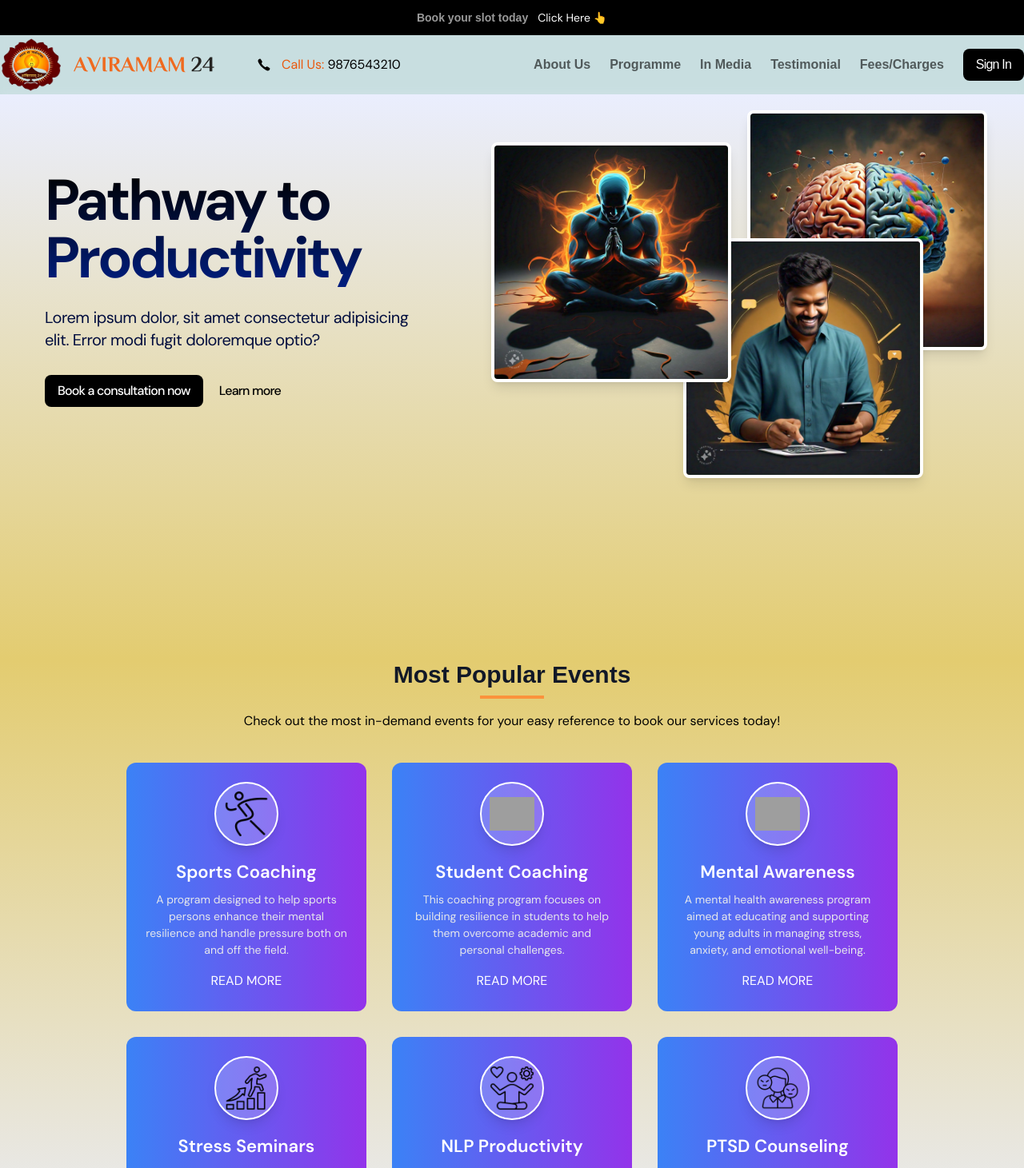
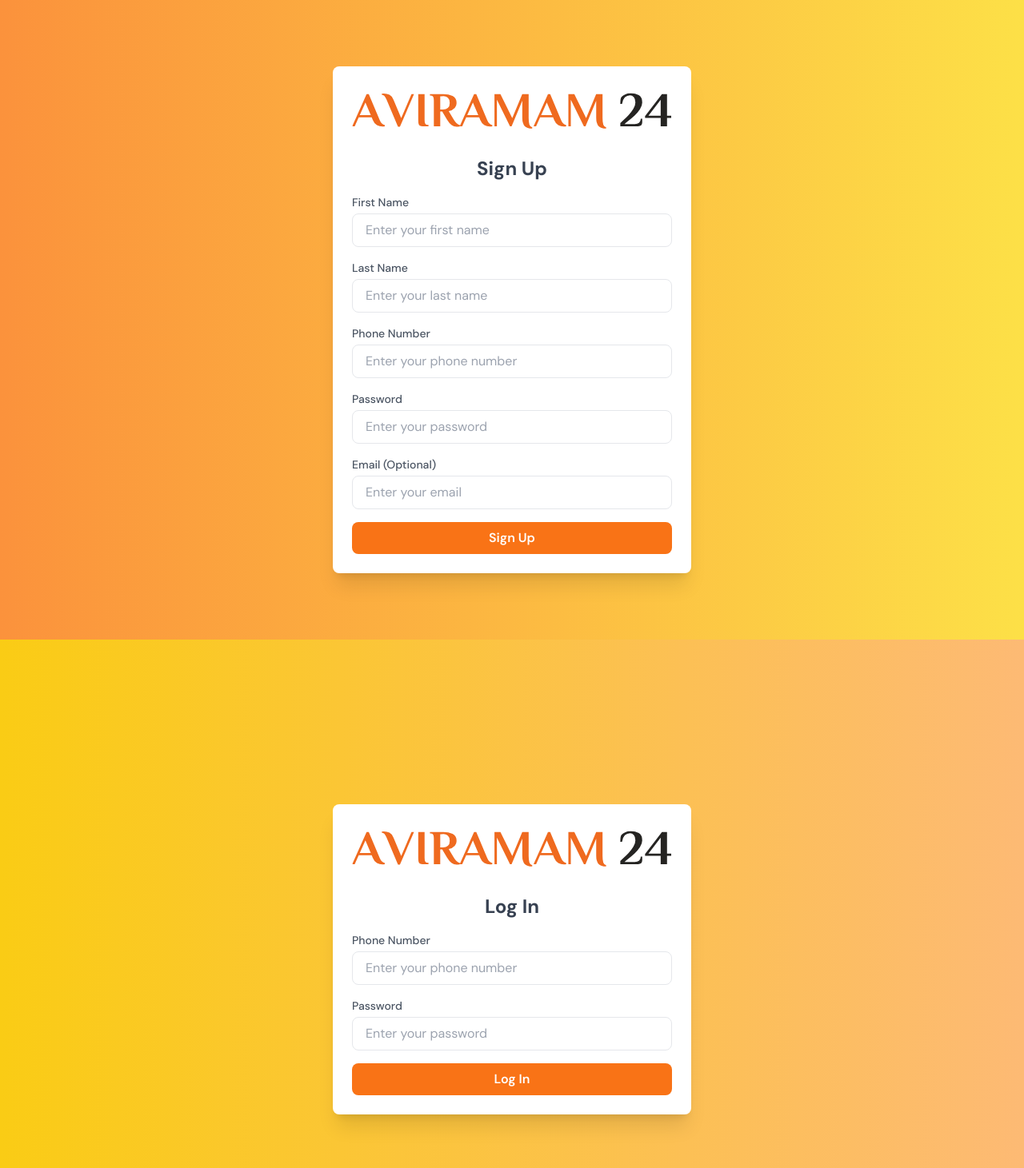
Before and after one commit to thisissuman/aviramana-24, a Next.js app: page / in a window 1280 px wide. Shown: the top 1461 px of the page at 80% size. Built offline with nearby package versions, Linux system fonts and the light colour scheme; grey boxes are pictures that could not be loaded.

Commit message:
newpages added

```diff
--- a/package.json
+++ b/package.json
@@ -11,6 +11,7 @@
   "dependencies": {
     "@clerk/nextjs": "^6.7.1",
     "@types/react-slick": "^0.23.13",
+    "formik": "^2.4.6",
     "framer-motion": "^11.11.1",
     "next": "14.2.14",
     "react": "^18",
@@ -20,7 +21,8 @@
     "react-player": "^2.16.0",
     "react-slick": "^0.30.2",
     "slick-carousel": "^1.8.1",
-    "tailwind-merge": "^2.5.2"
+    "tailwind-merge": "^2.5.2",
+    "yup": "^1.5.0"
   },
   "devDependencies": {
     "@types/node": "^20",
--- a/src/app/page.tsx
+++ b/src/app/page.tsx
@@ -5,10 +5,13 @@ import TestimonialSection from "./sections/TestimonialSection";
 import FeesAndCharges from "./sections/FeesAndCharges";
 import InMediaSection from "./sections/InMediaSection ";
 import Footer from "./sections/Footer";
-
+import SignUpPage from "./sections/SignUpPage";
+import LoginPage from "./sections/LoginPage";
 export default function Home() {
   return (
     <>
+      <SignUpPage />
+      <LoginPage/>
       <Header />
       <section id="aboutus">
         <Hero />
--- /dev/null
+++ b/src/app/sections/LoginPage.tsx
@@ -0,0 +1,92 @@
+"use client"
+import React from "react";
+import { Formik, Form, Field, ErrorMessage } from "formik";
+import * as Yup from "yup";
+import aviramam24 from "@/app/assets/aviramam24.svg";
+import Image from "next/image";
+
+const LoginPage = () => {
+  const initialValues = {
+    phoneNumber: "",
+    password: "",
+  };
+
+  const validationSchema = Yup.object({
+    phoneNumber: Yup.string()
+      .matches(/^\d{10}$/, "Phone number must be 10 digits")
+      .required("Phone number is required"),
+    password: Yup.string()
+      .min(6, "Password must be at least 6 characters")
+      .required("Password is required"),
+  });
+
+  const handleSubmit = (values : any) => {
+    console.log("Login Successful", values);
+  };
+
+  return (
+    <div className="flex items-center justify-center min-h-screen bg-gradient-to-r from-yellow-400 to-orange-300">
+      <div className="w-full max-w-md bg-white rounded-lg shadow-xl p-6">
+        <div className="flex justify-center mb-6">
+          <Image src={aviramam24} alt="AVIRAMAN24 Logo" className="h-16" />
+        </div>
+        <h1 className="text-2xl font-bold text-center text-gray-700 mb-4">Log In</h1>
+        <Formik
+          initialValues={initialValues}
+          validationSchema={validationSchema}
+          onSubmit={handleSubmit}
+        >
+          <Form className="space-y-4">
+            {/* Phone Number */}
+            <div>
+              <label htmlFor="phoneNumber" className="block text-sm font-medium text-gray-600">
+                Phone Number
+              </label>
+              <Field
+                type="text"
+                id="phoneNumber"
+                name="phoneNumber"
+                placeholder="Enter your phone number"
+                className="w-full mt-1 px-4 py-2 border rounded-lg focus:ring-2 focus:ring-orange-500 focus:outline-none"
+              />
+              <ErrorMessage
+                name="phoneNumber"
+                component="div"
+                className="text-sm text-red-500"
+              />
+            </div>
+            {/* Password */}
+            <div>
+              <label htmlFor="password" className="block text-sm font-medium text-gray-600">
+                Password
+              </label>
+              <Field
+                type="password"
+                id="password"
+                name="password"
+                placeholder="Enter your password"
+                className="w-full mt-1 px-4 py-2 border rounded-lg focus:ring-2 focus:ring-orange-500 focus:outline-none"
+              />
+              <ErrorMessage
+                name="password"
+                component="div"
+                className="text-sm text-red-500"
+              />
+            </div>
+            {/* Submit Button */}
+            <div>
+              <button
+                type="submit"
+                className="w-full py-2 text-white bg-orange-500 hover:bg-orange-600 rounded-lg font-semibold focus:outline-none focus:ring-2 focus:ring-orange-400"
+              >
+                Log In
+              </button>
+            </div>
+          </Form>
+        </Formik>
+      </div>
+    </div>
+  );
+};
+
+export default LoginPage;
--- /dev/null
+++ b/src/app/sections/SignUpPage.tsx
@@ -0,0 +1,146 @@
+"use client"
+import React from "react";
+import { Formik, Form, Field, ErrorMessage } from "formik";
+import * as Yup from "yup";
+import aviramam24 from "@/app/assets/aviramam24.svg";
+import Image from "next/image";
+
+const SignUpPage = () => {
+  const initialValues = {
+    firstName: "",
+    lastName: "",
+    phoneNumber: "",
+    password: "",
+    email: "",
+  };
+
+  const validationSchema = Yup.object({
+    firstName: Yup.string().required("First Name is required"),
+    lastName: Yup.string().required("Last Name is required"),
+    phoneNumber: Yup.string()
+      .matches(/^\d{10}$/, "Phone number must be 10 digits")
+      .required("Phone number is required"),
+    password: Yup.string()
+      .min(6, "Password must be at least 6 characters")
+      .required("Password is required"),
+  });
+
+  const handleSubmit = (values : any) => {
+    console.log("Form Submitted", values);
+  };
+
+  return (
+    <div className="flex items-center justify-center min-h-screen bg-gradient-to-r from-orange-400 to-yellow-300">
+      <div className="w-full max-w-md bg-white rounded-lg shadow-xl p-6">
+        <div className="flex justify-center mb-6">
+          <Image src={aviramam24} alt="AVIRAMAN24 Logo" className="h-16" />
+        </div>
+        <h1 className="text-2xl font-bold text-center text-gray-700 mb-4">Sign Up</h1>
+        <Formik
+          initialValues={initialValues}
+          validationSchema={validationSchema}
+          onSubmit={handleSubmit}
+        >
+          <Form className="space-y-4">
+            {/* First Name */}
+            <div>
+              <label htmlFor="firstName" className="block text-sm font-medium text-gray-600">
+                First Name
+              </label>
+              <Field
+                type="text"
+                id="firstName"
+                name="firstName"
+                placeholder="Enter your first name"
+                className="w-full mt-1 px-4 py-2 border rounded-lg focus:ring-2 focus:ring-orange-500 focus:outline-none"
+              />
+              <ErrorMessage
+                name="firstName"
+                component="div"
+                className="text-sm text-red-500"
+              />
+            </div>
+            {/* Last Name */}
+            <div>
+              <label htmlFor="lastName" className="block text-sm font-medium text-gray-600">
+                Last Name
+              </label>
+              <Field
+                type="text"
+                id="lastName"
+                name="lastName"
+                placeholder="Enter your last name"
+                className="w-full mt-1 px-4 py-2 border rounded-lg focus:ring-2 focus:ring-orange-500 focus:outline-none"
+              />
+              <ErrorMessage
+                name="lastName"
+                component="div"
+                className="text-sm text-red-500"
+              />
+            </div>
+            {/* Phone Number */}
+            <div>
+              <label htmlFor="phoneNumber" className="block text-sm font-medium text-gray-600">
+                Phone Number
+              </label>
+              <Field
+                type="text"
+                id="phoneNumber"
+                name="phoneNumber"
+                placeholder="Enter your phone number"
+                className="w-full mt-1 px-4 py-2 border rounded-lg focus:ring-2 focus:ring-orange-500 focus:outline-none"
+              />
+              <ErrorMessage
+                name="phoneNumber"
+                component="div"
+                className="text-sm text-red-500"
+              />
+            </div>
+            {/* Password */}
+            <div>
+              <label htmlFor="password" className="block text-sm font-medium text-gray-600">
+                Password
+              </label>
+              <Field
+                type="password"
+                id="password"
+                name="password"
+                placeholder="Enter your password"
+                className="w-full mt-1 px-4 py-2 border rounded-lg focus:ring-2 focus:ring-orange-500 focus:outline-none"
+              />
+              <ErrorMessage
+                name="password"
+                component="div"
+                className="text-sm text-red-500"
+              />
+            </div>
+            {/* Email (Optional) */}
+            <div>
+              <label htmlFor="email" className="block text-sm font-medium text-gray-600">
+                Email (Optional)
+              </label>
+              <Field
+                type="email"
+                id="email"
+                name="email"
+                placeholder="Enter your email"
+                className="w-full mt-1 px-4 py-2 border rounded-lg focus:ring-2 focus:ring-orange-500 focus:outline-none"
+              />
+            </div>
+            {/* Submit Button */}
+            <div>
+              <button
+                type="submit"
+                className="w-full py-2 text-white bg-orange-500 hover:bg-orange-600 rounded-lg font-semibold focus:outline-none focus:ring-2 focus:ring-orange-400"
+              >
+                Sign Up
+              </button>
+            </div>
+          </Form>
+        </Formik>
+      </div>
+    </div>
+  );
+};
+
+export default SignUpPage;
```
Also changed, not shown: 1 other file (tests, documents, lock files or other folders).
